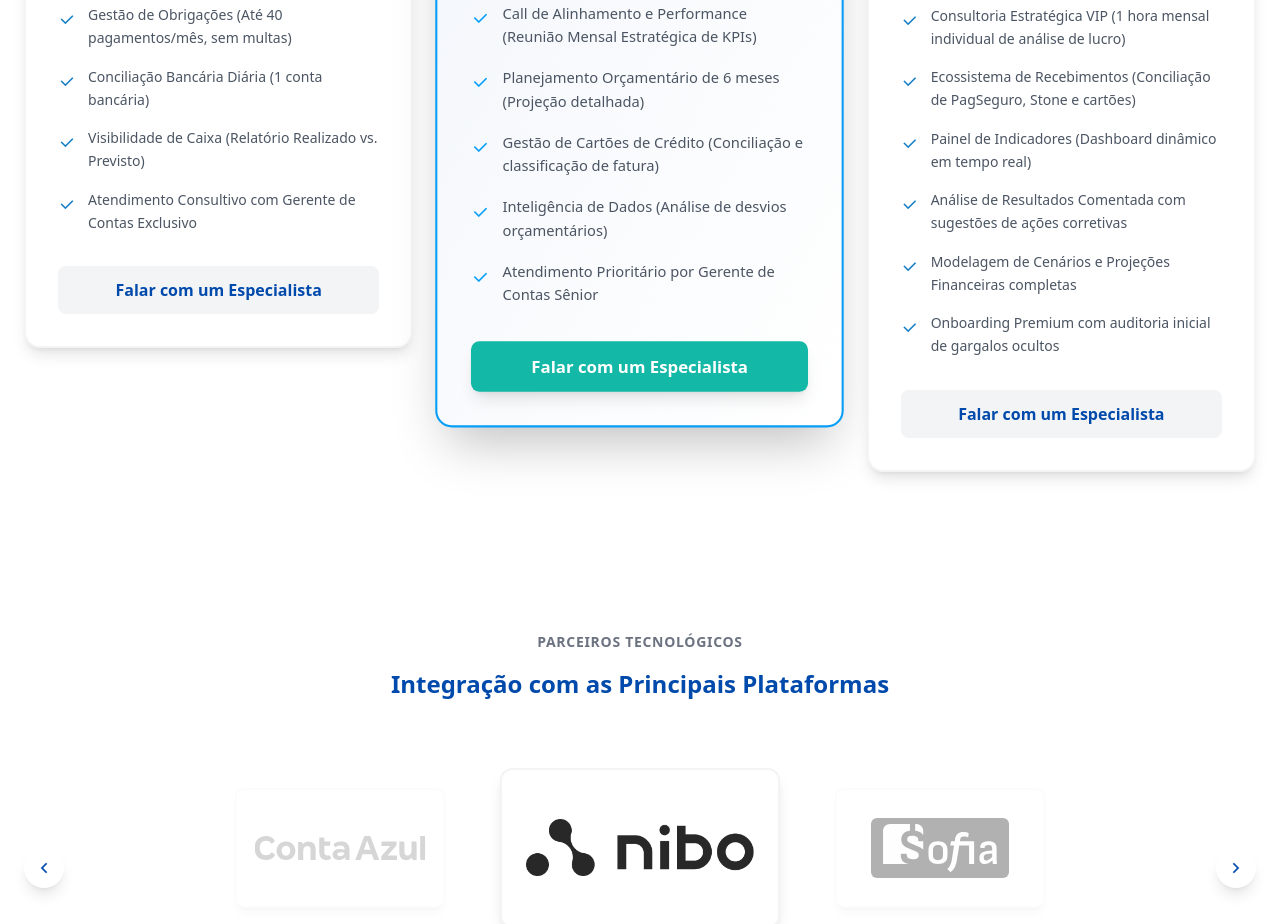
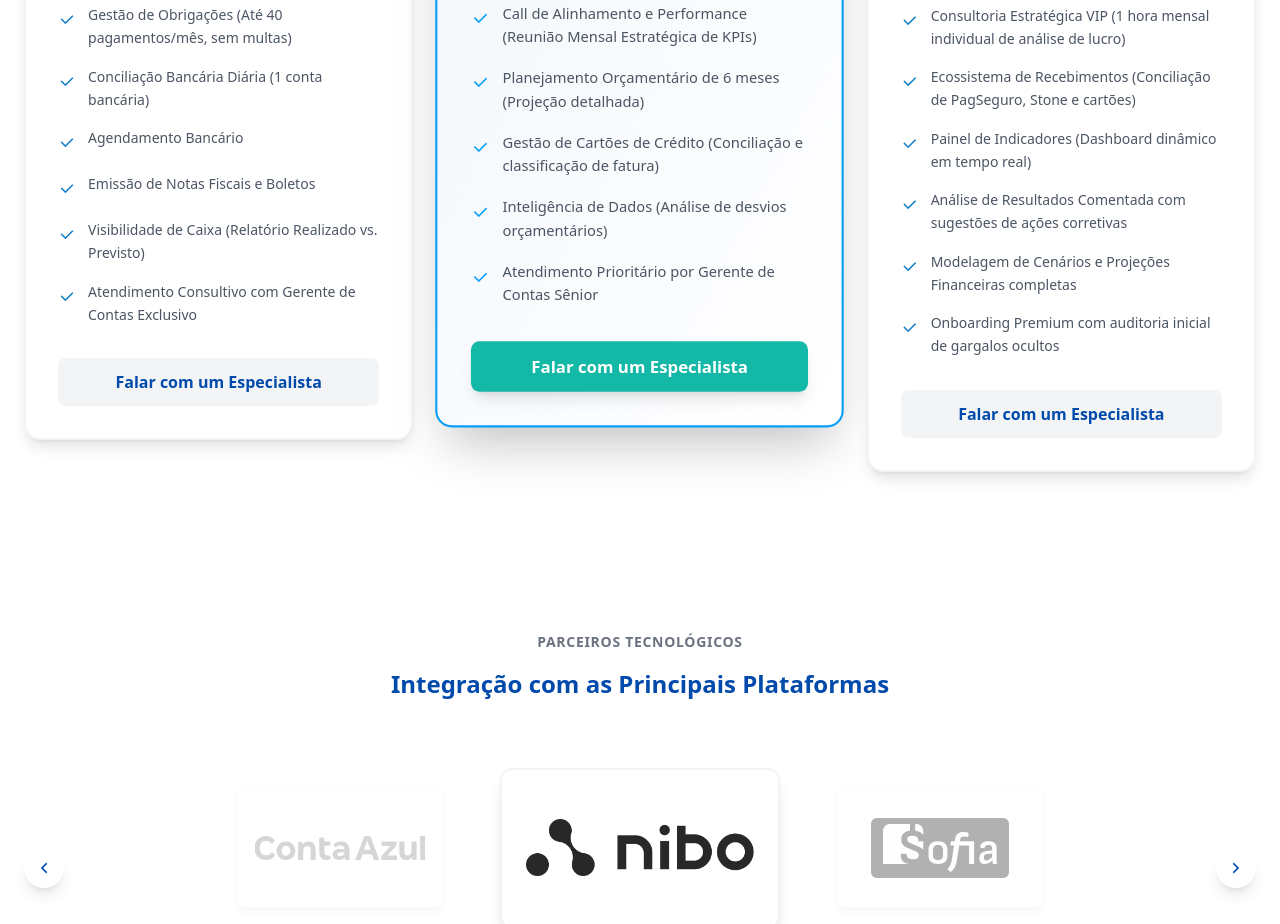
Before and after one commit to jrbecker-pro/site-profinx, a React (Vite) app: page / in a window 1280 px wide. Shown: the part 6480-7404 px from the top of the page. Built offline with nearby package versions, Linux system fonts and the light colour scheme; no server answers.

Commit message:
Update PricingSection.tsx

```diff
--- a/src/pages/home/components/PricingSection.tsx
+++ b/src/pages/home/components/PricingSection.tsx
@@ -9,6 +9,8 @@ export default function PricingSection() {
         'Gestão de Recebíveis (Até 20 documentos/mês)',
         'Gestão de Obrigações (Até 40 pagamentos/mês, sem multas)',
         'Conciliação Bancária Diária (1 conta bancária)',
+        'Agendamento Bancário',
+        'Emissão de Notas Fiscais e Boletos',
         'Visibilidade de Caixa (Relatório Realizado vs. Previsto)',
         'Atendimento Consultivo com Gerente de Contas Exclusivo'
       ],
```
